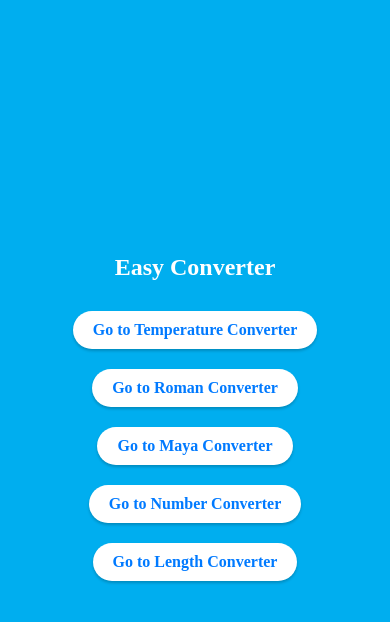
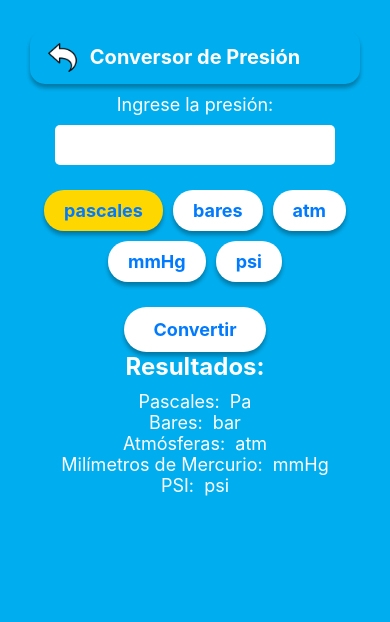
Before and after one commit to pauloalvarez21/TemperatureConverter, a React Native app: screen /PressureConverter in a window 390 px wide. Shown: the top 622 px of the page. Built offline with nearby package versions, Linux system fonts and the light colour scheme.

Commit message:
feat: pressure converter

```diff
--- a/src/navigator/StackNavigator.tsx
+++ b/src/navigator/StackNavigator.tsx
@@ -6,6 +6,7 @@ import RomanConverter from '../screens/RomanConverter';
 import MayaConverter from '../screens/MayaConverter';
 import NumberConverter from '../screens/NumberConverter';
 import LengthConverter from '../screens/LengthConverter';
+import PressureConverter from '../screens/PressureConverter';
 
 // Define el tipo de las rutas
 export type RootStackParamList = {
@@ -15,6 +16,7 @@ export type RootStackParamList = {
   MayaConverter: undefined;
   NumberConverter: undefined;
   LengthConverter: undefined;
+  PressureConverter: undefined;
 };
 
 const Stack = createStackNavigator<RootStackParamList>();
@@ -33,6 +35,7 @@ export const StackNavigator = () => {
       <Stack.Screen name="MayaConverter" component={MayaConverter} />
       <Stack.Screen name="NumberConverter" component={NumberConverter} />
       <Stack.Screen name="LengthConverter" component={LengthConverter} />
+      <Stack.Screen name="PressureConverter" component={PressureConverter} />
     </Stack.Navigator>
   );
 };
--- a/src/screens/HomeScreen.tsx
+++ b/src/screens/HomeScreen.tsx
@@ -15,33 +15,33 @@ const HomeScreen = () => {
       <Text style={styles.title}>Easy Converter</Text>
       <TouchableOpacity
         style={styles.button}
-        onPress={() => navigation.navigate('TemperatureConverter')}
-      >
+        onPress={() => navigation.navigate('TemperatureConverter')}>
         <Text style={styles.buttonText}>Go to Temperature Converter</Text>
       </TouchableOpacity>
       <TouchableOpacity
         style={styles.button}
-        onPress={() => navigation.navigate('RomanConverter')}
-      >
+        onPress={() => navigation.navigate('RomanConverter')}>
         <Text style={styles.buttonText}>Go to Roman Converter</Text>
       </TouchableOpacity>
       <TouchableOpacity
         style={styles.button}
-        onPress={() => navigation.navigate('MayaConverter')}
-      >
+        onPress={() => navigation.navigate('MayaConverter')}>
         <Text style={styles.buttonText}>Go to Maya Converter</Text>
       </TouchableOpacity>
       <TouchableOpacity
         style={styles.button}
-        onPress={() => navigation.navigate('NumberConverter')}
-      >
+        onPress={() => navigation.navigate('NumberConverter')}>
         <Text style={styles.buttonText}>Go to Number Converter</Text>
       </TouchableOpacity>
       <TouchableOpacity
         style={styles.button}
-        onPress={() => navigation.navigate('LengthConverter')}
-      >
+        onPress={() => navigation.navigate('LengthConverter')}>
         <Text style={styles.buttonText}>Go to Length Converter</Text>
+      </TouchableOpacity>
+      <TouchableOpacity
+        style={styles.button}
+        onPress={() => navigation.navigate('PressureConverter')}>
+        <Text style={styles.buttonText}>Go to Pressure Converter</Text>
       </TouchableOpacity>
     </View>
   );
@@ -69,7 +69,7 @@ const styles = StyleSheet.create({
     marginVertical: 10,
     elevation: 5,
     shadowColor: '#000',
-    shadowOffset: { width: 0, height: 2 },
+    shadowOffset: {width: 0, height: 2},
     shadowOpacity: 0.2,
     shadowRadius: 3,
   },
--- /dev/null
+++ b/src/screens/PressureConverter.tsx
@@ -0,0 +1,119 @@
+import React, { useState } from 'react';
+import { View, Text, TextInput, TouchableOpacity, StyleSheet } from 'react-native';
+import { useNavigation } from '@react-navigation/native';
+import usePressureConverter from '../state/usePressureConverter';
+import Header from '../components/Header';
+
+const PressureConverter = () => {
+  const navigation = useNavigation();
+  const [input, setInput] = useState('');
+  const [unit, setUnit] = useState<'pascales' | 'bares' | 'atm' | 'mmHg' | 'psi'>('pascales');
+  const { converted, convertPressure } = usePressureConverter();
+
+  return (
+    <View style={styles.container}>
+      <Header title="Conversor de Presión" showBack={true} navigation={navigation} />
+      <Text style={styles.label}>Ingrese la presión:</Text>
+      <TextInput
+        style={styles.input}
+        keyboardType="numeric"
+        value={input}
+        onChangeText={setInput}
+      />
+      <View style={styles.buttonContainer}>
+        {['pascales', 'bares', 'atm', 'mmHg', 'psi'].map((item) => (
+          <TouchableOpacity
+            key={item}
+            style={[styles.button, unit === item && styles.selectedButton]}
+            onPress={() => setUnit(item as 'pascales' | 'bares' | 'atm' | 'mmHg' | 'psi')}>
+            <Text style={styles.buttonText}>{item}</Text>
+          </TouchableOpacity>
+        ))}
+      </View>
+      <TouchableOpacity style={styles.convertButton} onPress={() => convertPressure(input, unit)}>
+        <Text style={styles.buttonText}>Convertir</Text>
+      </TouchableOpacity>
+      <Text style={styles.title}>Resultados:</Text>
+      <Text style={styles.result}>Pascales: {converted.pascales} Pa</Text>
+      <Text style={styles.result}>Bares: {converted.bares} bar</Text>
+      <Text style={styles.result}>Atmósferas: {converted.atm} atm</Text>
+      <Text style={styles.result}>Milímetros de Mercurio: {converted.mmHg} mmHg</Text>
+      <Text style={styles.result}>PSI: {converted.psi} psi</Text>
+    </View>
+  );
+};
+
+const styles = StyleSheet.create({
+  container: {
+    flex: 1,
+    backgroundColor: '#00AEEF',
+    padding: 20,
+  },
+  label: {
+    fontSize: 18,
+    color: 'white',
+    marginBottom: 10,
+    textAlign: 'center',
+  },
+  input: {
+    width: '80%',
+    height: 40,
+    backgroundColor: 'white',
+    borderRadius: 5,
+    paddingHorizontal: 10,
+    marginBottom: 20,
+    alignSelf: 'center',
+  },
+  buttonContainer: {
+    flexDirection: 'row',
+    justifyContent: 'center',
+    flexWrap: 'wrap',
+    marginBottom: 20,
+  },
+  button: {
+    backgroundColor: 'white',
+    paddingVertical: 10,
+    paddingHorizontal: 20,
+    borderRadius: 20,
+    margin: 5,
+    shadowColor: '#000',
+    shadowOffset: { width: 0, height: 4 },
+    shadowOpacity: 0.3,
+    shadowRadius: 4,
+    elevation: 5,
+  },
+  selectedButton: {
+    backgroundColor: '#FFD700',
+  },
+  convertButton: {
+    backgroundColor: 'white',
+    paddingVertical: 12,
+    paddingHorizontal: 30,
+    borderRadius: 25,
+    alignSelf: 'center',
+    shadowColor: '#000',
+    shadowOffset: { width: 0, height: 4 },
+    shadowOpacity: 0.3,
+    shadowRadius: 4,
+    elevation: 5,
+  },
+  buttonText: {
+    fontSize: 18,
+    color: '#007AFF',
+    fontWeight: 'bold',
+  },
+  title: {
+    fontSize: 24,
+    fontWeight: 'bold',
+    color: 'white',
+    marginBottom: 10,
+    textAlign: 'center',
+  },
+  result: {
+    fontSize: 18,
+    color: 'white',
+    textAlign: 'center',
+  },
+});
+
+export default PressureConverter;
--- /dev/null
+++ b/src/state/usePressureConverter.ts
@@ -0,0 +1,46 @@
+import {useState} from 'react';
+
+// Definimos el tipo de unidades de presión
+type PressureUnit = 'pascales' | 'bares' | 'atm' | 'mmHg' | 'psi';
+
+// Factores de conversión a Pascales (Pa)
+const pressureUnits: Record<PressureUnit, number> = {
+  pascales: 1,
+  bares: 100000,
+  atm: 101325,
+  mmHg: 133.322,
+  psi: 6894.76,
+};
+
+const usePressureConverter = () => {
+  const [converted, setConverted] = useState<Record<PressureUnit, string>>({
+    pascales: '',
+    bares: '',
+    atm: '',
+    mmHg: '',
+    psi: '',
+  });
+
+  const convertPressure = (value: string, fromUnit: PressureUnit) => {
+    const pressure = parseFloat(value);
+    if (isNaN(pressure) || !(fromUnit in pressureUnits)) {
+      return;
+    }
+
+    const basePascales = pressure * pressureUnits[fromUnit]; // Convertimos a Pascales
+    const newConversions: Record<PressureUnit, string> = {} as Record<
+      PressureUnit,
+      string
+    >;
+
+    (Object.keys(pressureUnits) as PressureUnit[]).forEach(unit => {
+      newConversions[unit] = (basePascales / pressureUnits[unit]).toFixed(4);
+    });
+
+    setConverted(newConversions);
+  };
+
+  return {converted, convertPressure};
+};
+
+export default usePressureConverter;
```
